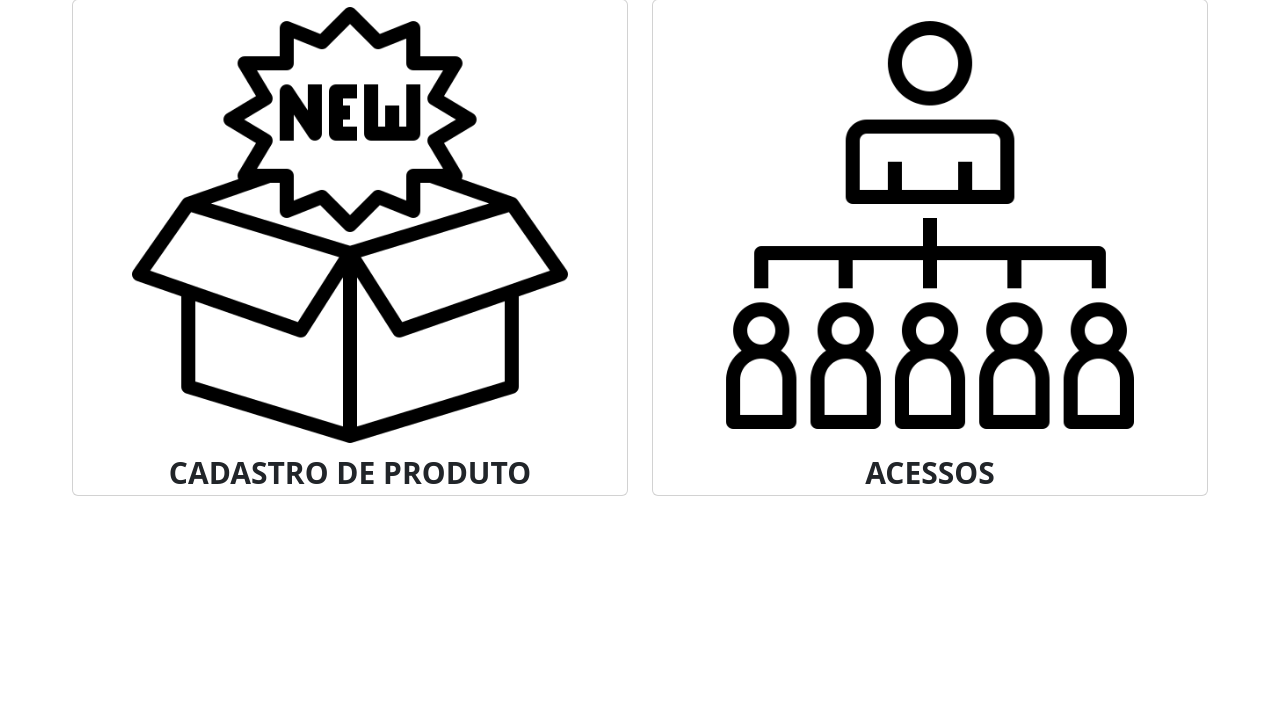
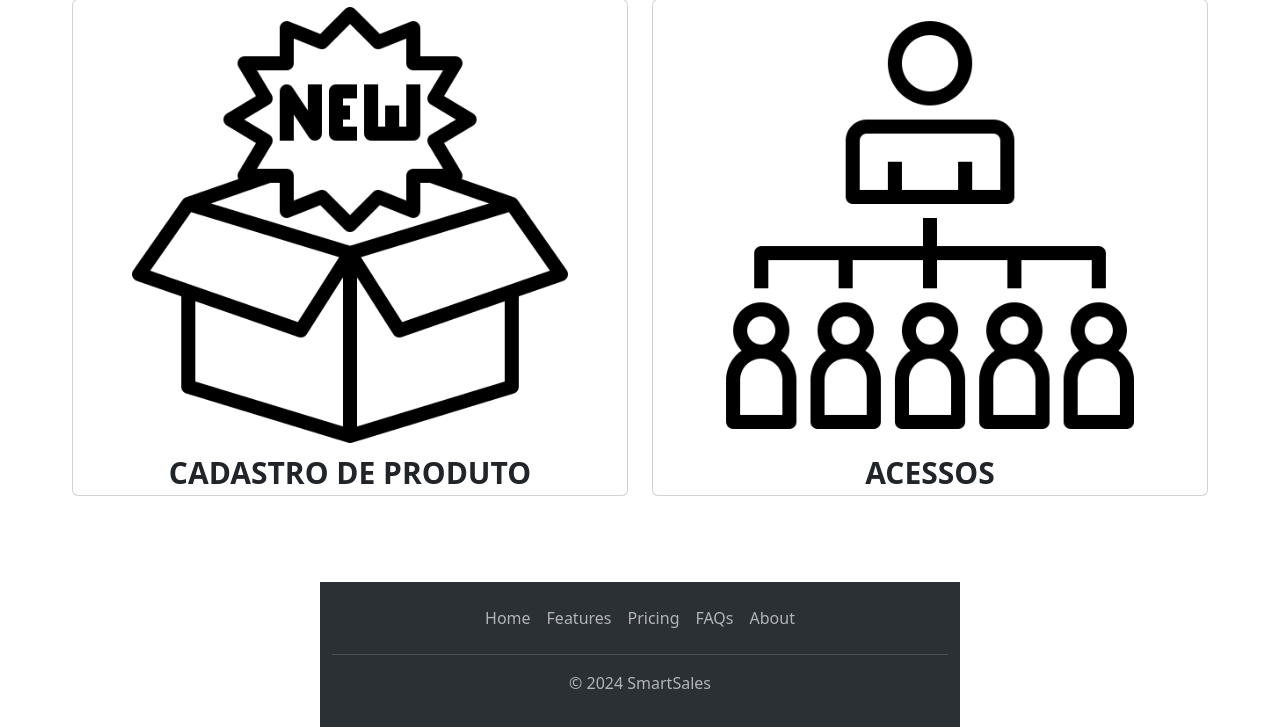
Before and after one commit to devPxT/SmartSales, a PHP site: page /admin-home.php in a window 1280 px wide. Shown: the part 73-800 px from the top of the page. Run offline with PHP 8.4, Linux system fonts and the light colour scheme; some web fonts are replaced.

Commit message:
footer with require + change footer css

```diff
--- a/admin-home.php
+++ b/admin-home.php
@@ -30,7 +30,6 @@
                 <div class="card">
                     <img src="icons/new-box.png" alt="NOVO PRODUTO">
                     <div class="card-body">
-                        <!-- <i class="bi bi-box" style="font-size: 300px;"></i> -->
                         <p class="card-text">CADASTRO DE PRODUTO</p>
                     </div>
                 </div>
@@ -45,5 +44,7 @@
             </div>
         <div>
     </div>
+
+    <?php require "geral/footer.php" ?>
 </body>
 </html>
--- a/admin-produto.php
+++ b/admin-produto.php
@@ -44,5 +44,7 @@
             </div>
         <div>
     </div>
+
+    <?php require "geral/footer.php" ?>
 </body>
 </html>
--- a/css/style.css
+++ b/css/style.css
@@ -11,7 +11,6 @@
     padding: 0px;
 }
 .card-body .card-text {
-    /* font-family: "Bungee Spice", sans-serif; */
     font-weight: 900;
     font-size: 30px;
 }
@@ -25,9 +24,7 @@
 footer{
     background-color: rgb(43, 48, 53);
     width: 100%;
-    padding: 20px 0;
-    position: fixed;
+    /* position: fixed; */
+    position: absolute;
     bottom: 0;
-    left: 0;
-    right: 0;
 }
--- /dev/null
+++ b/geral/footer.php
@@ -0,0 +1,10 @@
+<footer class="py-3 my-0" data-bs-theme="dark">
+    <ul class="nav justify-content-center border-bottom pb-3 mb-3">
+        <li class="nav-item"><a href="#" class="nav-link px-2 text-body-secondary">Home</a></li>
+        <li class="nav-item"><a href="#" class="nav-link px-2 text-body-secondary">Features</a></li>
+        <li class="nav-item"><a href="#" class="nav-link px-2 text-body-secondary">Pricing</a></li>
+        <li class="nav-item"><a href="#" class="nav-link px-2 text-body-secondary">FAQs</a></li>
+        <li class="nav-item"><a href="#" class="nav-link px-2 text-body-secondary">About</a></li>
+    </ul>
+    <p class="text-center text-body-secondary">© 2024 SmartSales</p>
+</footer>
--- a/geral/navbar.php
+++ b/geral/navbar.php
@@ -62,11 +62,8 @@
         </div>
     </div>
 </nav>
-
 <!-- <script src="https://cdn.jsdelivr.net/npm/bootstrap@5.3.3/dist/js/bootstrap.bundle.min.js" integrity="sha384-YvpcrYf0tY3lHB60NNkmXc5s9fDVZLESaAA55NDzOxhy9GkcIdslK1eN7N6jIeHz" crossorigin="anonymous"></script> -->
-
 <!-- <script src="framework/bootstrap-5.3.3-dist/js/bootstrap.bundle.min.js"></script> -->
-
 <script>
     var id = $("body").attr("id");
     $(".navbar-nav #"+id).addClass("active");
```
Also changed, not shown: admin-categoria.php (added, +18 -0 lines), index.php (+3 -12 lines).
